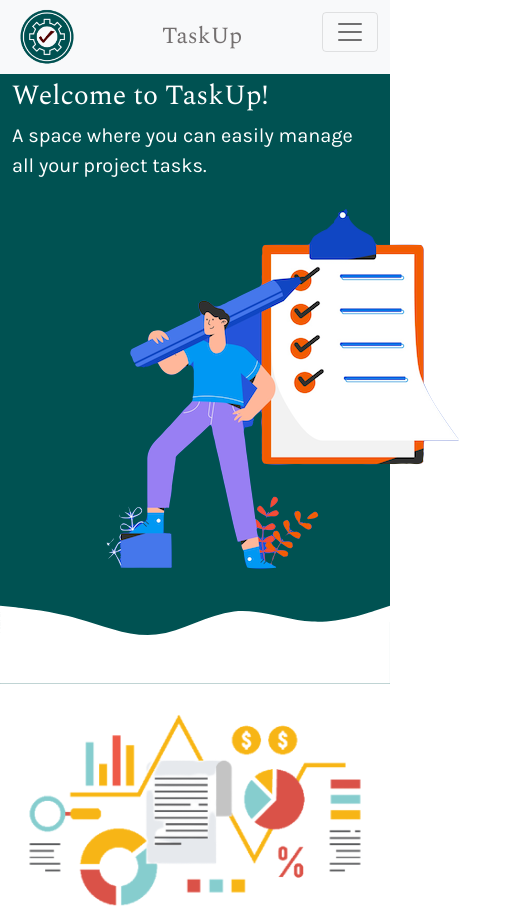
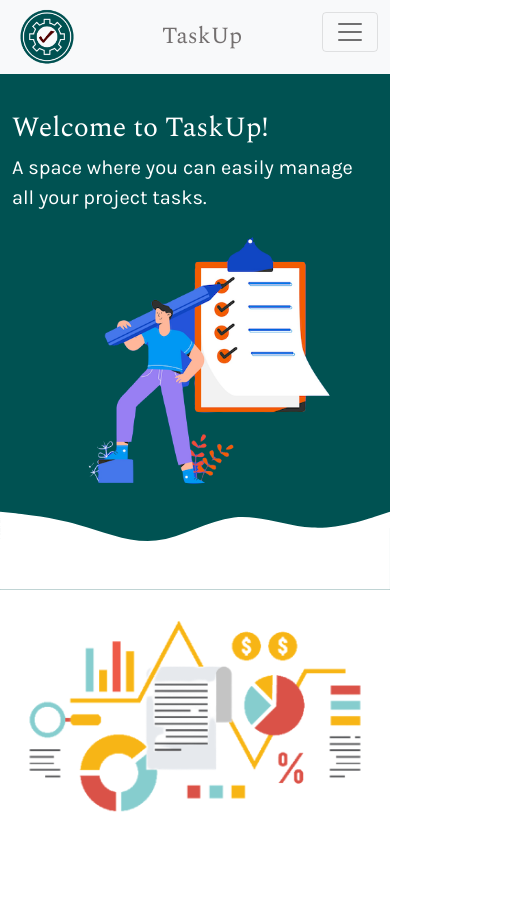
Before and after one commit to shmiitg/Project-Manager, a React (Create React App) app in the folder client/: page / in a window 390 px wide. Shown: the top 908 px of the page, 512 px wide, since content can reach past the window. Built offline with nearby package versions, Linux system fonts and the light colour scheme.

Commit message:
Made home page responsive

```diff
--- a/client/src/components/NavbarWSearch.js
+++ b/client/src/components/NavbarWSearch.js
@@ -47,7 +47,7 @@ function NavbarWSearch() {
                     <span className="navbar-toggler-icon"></span>
                 </button>
                 <form
-                    className="w-100 ms-4"
+                    className="w-100 ms-4 me-4"
                     id="navbarSearchForm"
                     onSubmit={handleSearchSubmit}
                     value={searchValue}
--- a/client/src/pages/Home.js
+++ b/client/src/pages/Home.js
@@ -12,16 +12,17 @@ const Landing = () => {
         <div className="pageBody">
             <NavbarH />
             <header className="page-header gradient">
-                <div className="container pt-3">
+                <div className="container pt-5">
                     <div className="row align-items-center justify-content-center">
                         <div className="col-md-5">
                             <h1>Welcome to TaskUp!</h1>
                             <p>A space where you can easily manage all your project tasks.</p>
                         </div>
-                        <div className="col-md-5">
+                        <div className="col-md-5 row justify-content-center">
                             <img
                                 src={CheckIcon}
                                 alt="a man standing before a completed checklist"
+                                style={{ width: "min(500px, 100%)" }}
                             />
                         </div>
                     </div>
@@ -72,7 +73,11 @@ const Landing = () => {
                 <div className="container" role="complementary">
                     <div className="row align-items-center justify-content-center">
                         <div className="col-md-5">
-                            <img src={ComputerWoman} alt="woman working at a computer" />
+                            <img
+                                src={ComputerWoman}
+                                alt="woman working at a computer"
+                                style={{ width: "min(500px, 100%)" }}
+                            />
                         </div>
                         <div className="col-md-5">
                             <h2 className="my-3">What can TaskUp do?</h2>
```
